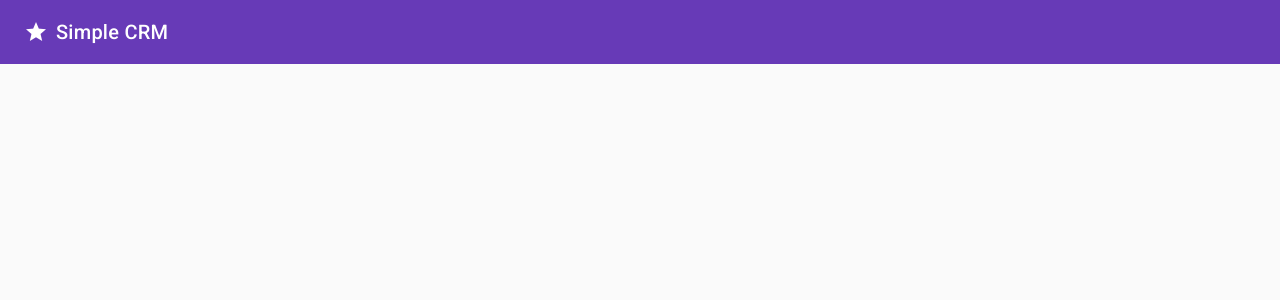
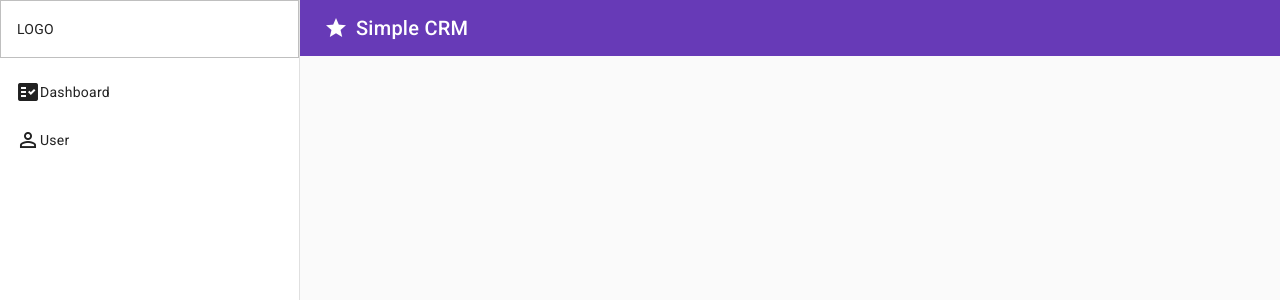
Before and after one commit to felianfilian/DA_17_SimpleCRM, an Angular app: page / in a window 1280 px wide. Shown: the top 300 px of the page. Built offline with nearby package versions, Linux system fonts and the light colour scheme.

Commit message:
menu setup

```diff
--- a/src/app/app.component.html
+++ b/src/app/app.component.html
@@ -1,6 +1,16 @@
 <mat-drawer-container class="mat-drawer-container" autosize>
-  <mat-drawer #drawer class="example-sidenav" mode="side">
-    <p>Auto-resizing sidenav</p>
+  <mat-drawer #drawer class="sidenav" [opened]="true" mode="side">
+    <div class="logo-container">LOGO</div>
+    <ul class="menu-items">
+      <li>
+        <mat-icon>fact_check</mat-icon>
+        Dashboard
+      </li>
+      <li>
+        <mat-icon>perm_identity</mat-icon>
+        User
+      </li>
+    </ul>
   </mat-drawer>
 
   <div class="example-sidenav-content">
--- a/src/app/app.component.scss
+++ b/src/app/app.component.scss
@@ -1,3 +1,9 @@
+mat-toolbar,
+mat-toolbar-row {
+  min-height: 56px;
+  height: 56px;
+}
+
 .mat-drawer-container {
   height: 100vh;
 }
@@ -11,3 +17,35 @@
 .btn-icon:hover {
   filter: drop-shadow(0 0 8px #fff);
 }
+
+.sidenav {
+  width: 300px;
+}
+
+.logo-container {
+  display: flex;
+  align-items: center;
+
+  padding: 0 16px;
+  border: 1px solid rgba($color: #000000, $alpha: 0.25);
+  min-height: 56px;
+}
+
+.menu-items {
+  list-style-type: none;
+  padding: 0;
+
+  li {
+    display: flex;
+    align-items: center;
+
+    margin: 8px 0;
+    padding: 8px 16px;
+
+    cursor: pointer;
+
+    &:hover {
+      background-color: rgba($color: #000000, $alpha: 0.15);
+    }
+  }
+}
```
